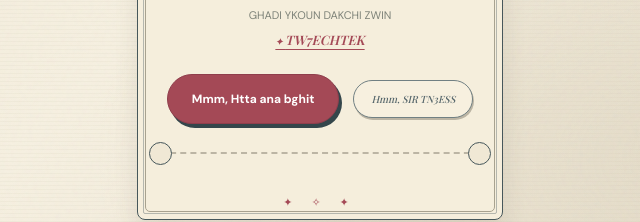
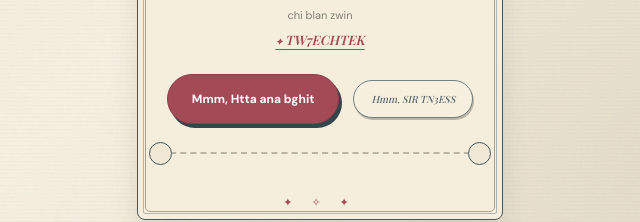
Before and after one commit to elkhatebanas-svg/khawlova-invitation, a plain HTML site: page index.html in a window 1280 px wide. Shown: the part 506-728 px from the top of the page, 320-960 px from the left. Drawn offline with nearby package versions, Linux system fonts and the light colour scheme; a web font is replaced by a local one.

Commit message:
Update index.html

```diff
--- a/index.html
+++ b/index.html
@@ -207,7 +207,7 @@ button:focus-visible{outline:3px solid #bd7d86;outline-offset:3px}
    <div class="greeting" id="greeting">HEY KHAWLOVA,</div>
    <h1>BGHIT N3RAD 3LIK</h1>
    <h2>NKHERJO ANA WYAK</h2>
-   <p class="promise">GHADI YKOUN DAKCHI ZWIN</p>
+   <p class="promise">chi blan zwin</p>
    <div class="make">TW7ECHTEK</div>
    <div class="actions" id="actions">
     <button class="yes" id="yesButton" type="button">Mmm, Htta ana bghit</button>
```
